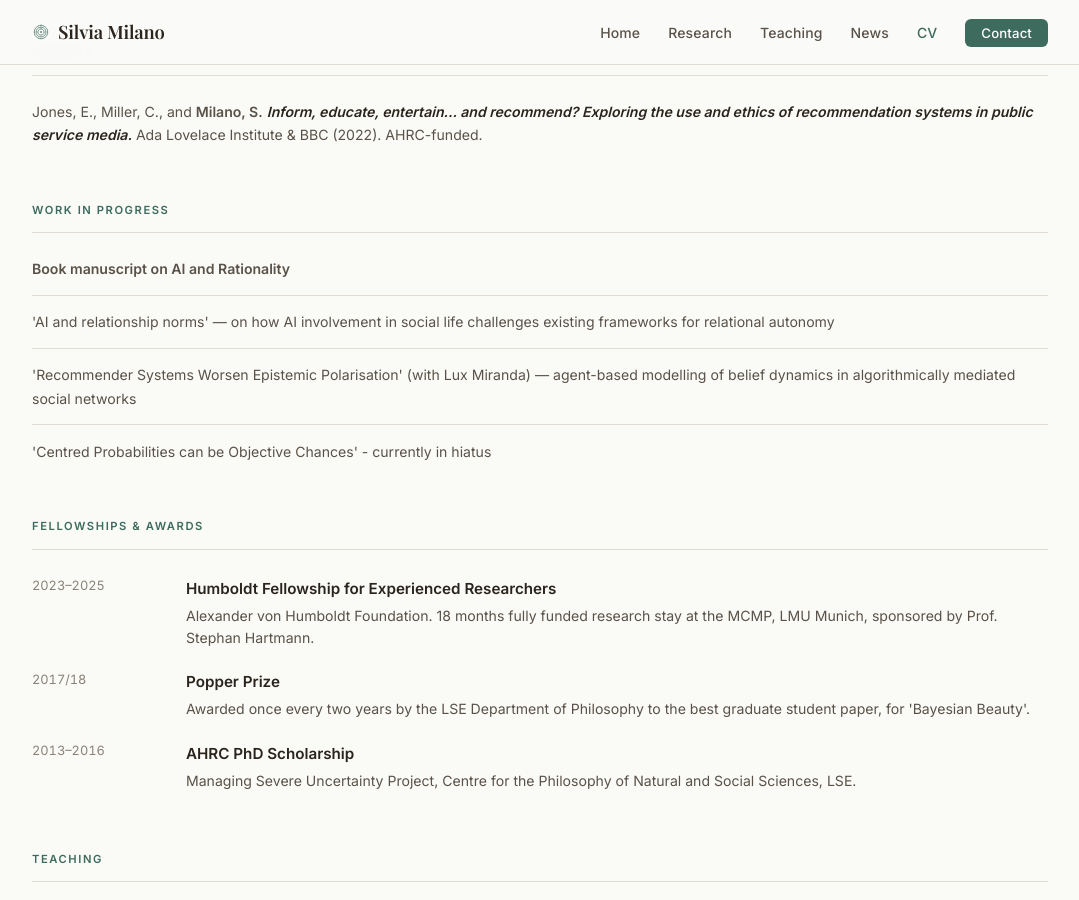
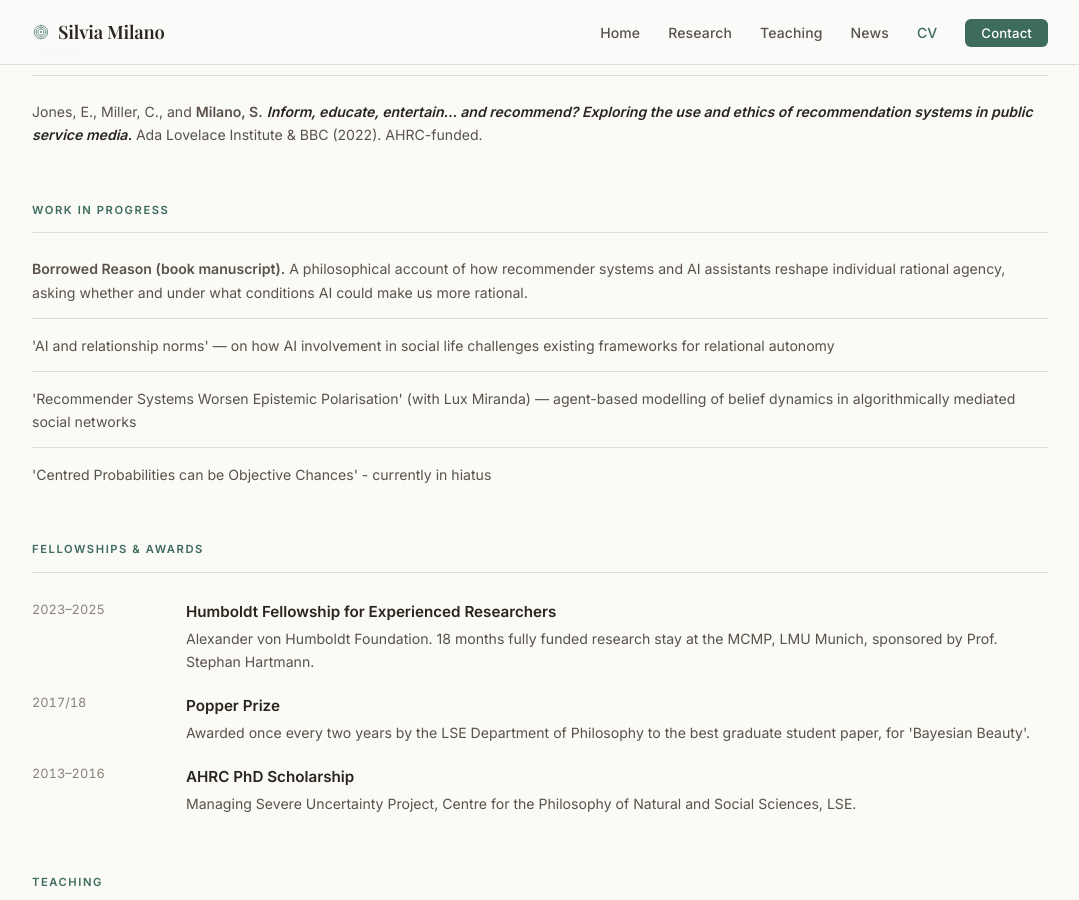
Before and after one commit to capt-c/silvia-milano-website, a Jekyll site: the page built from silvia-milano-site/cv.html, in a window 1280 px wide and 900 px high, scrolled down 3260 px. Shown: the whole window, without its empty margins (100-1179 px from the left). Built offline with Jekyll 4.4.1, drawn with Linux system fonts in a browser that asks for light colours; some web fonts are replaced.

Commit message:
Update cv.html

```diff
--- a/silvia-milano-site/cv.html
+++ b/silvia-milano-site/cv.html
@@ -275,7 +275,7 @@ description: "Academic CV of Silvia Milano — philosopher at TU Munich working
   <div class="cv-section">
     <h2 class="cv-section-title">Work in progress</h2>
     <ul class="cv-pub-list">
-      <li class="cv-pub-item"><strong>Book manuscript on AI and Rationality</strong></li>
+      <li class="cv-pub-item"><strong>Borrowed Reason (book manuscript).</strong> A philosophical account of how recommender systems and AI assistants reshape individual rational agency, asking whether and under what conditions AI could make us more rational.</li>
       <li class="cv-pub-item">'AI and relationship norms' — on how AI involvement in social life challenges existing frameworks for relational autonomy</li>
       <li class="cv-pub-item">'Recommender Systems Worsen Epistemic Polarisation' (with Lux Miranda) — agent-based modelling of belief dynamics in algorithmically mediated social networks</li>
       <li class="cv-pub-item">'Centred Probabilities can be Objective Chances' - currently in hiatus</li>
```
